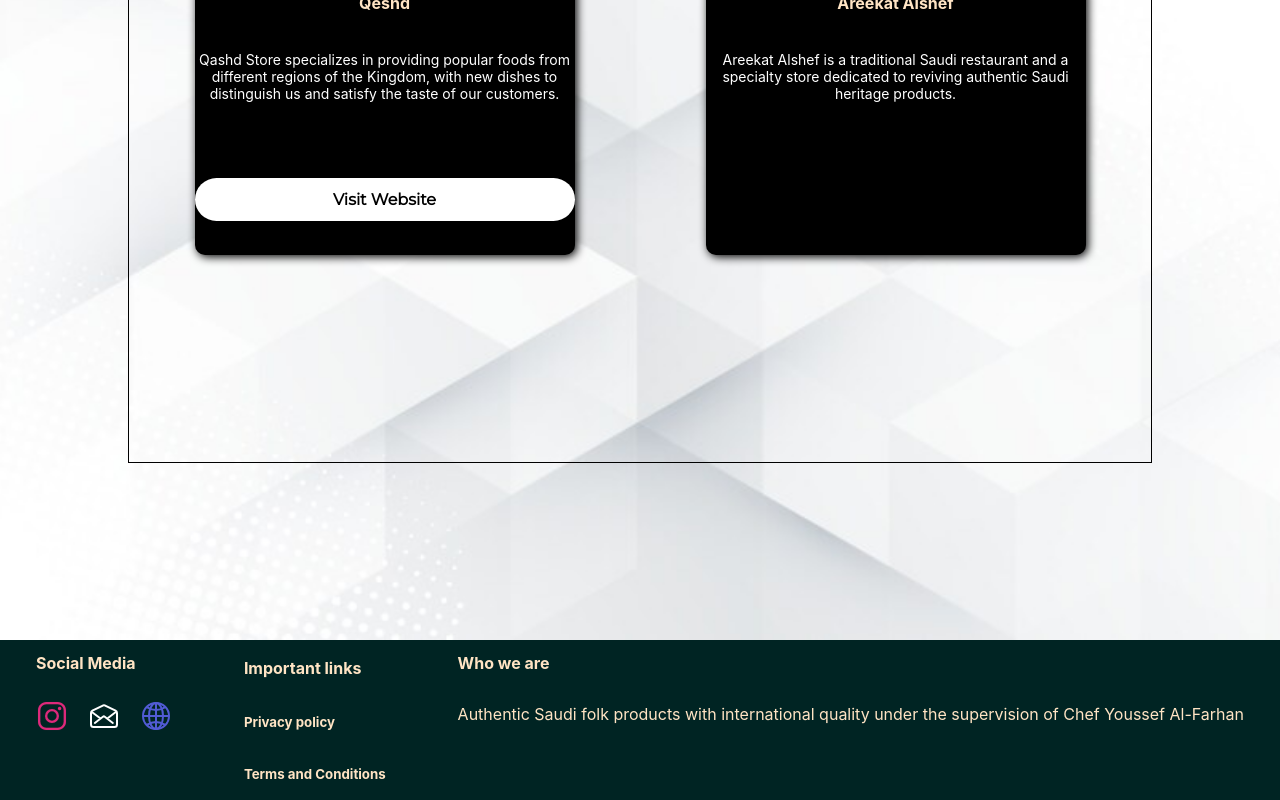
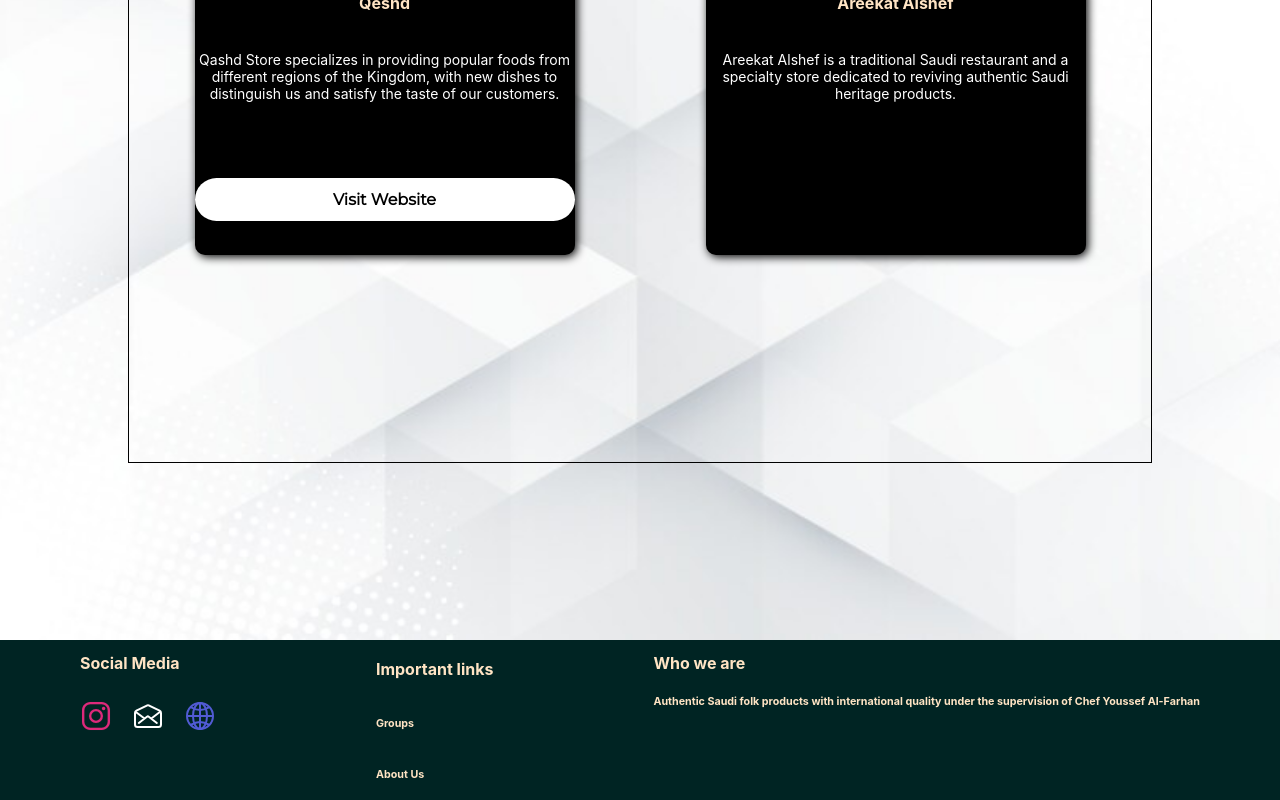
Before and after one commit to vigneshactech2015/landfour, a React (Create React App) app: page / in a window 1280 px wide. Shown: the part 1898-2698 px from the top of the page. Built offline with nearby package versions, Linux system fonts and the light colour scheme.

Commit message:
Add files via upload

```diff
--- a/src/components/Banner.js
+++ b/src/components/Banner.js
@@ -9,7 +9,7 @@
 
 const Banner = ({language}) => {
     return (
-        <div id="menu" className='banner'>
+        <div id="menu" className='banner' key={language}>
           <Carousel
         className="carousel"
         autoPlay ={true}
@@ -28,6 +28,7 @@
                 ].map((item,index)=>{
                 return (<Link
               style={{ textDecoration: "none", color: "white" }}
+              key={index}
             >
               <div key={index}>
                 <img
--- a/src/components/Contacts.js
+++ b/src/components/Contacts.js
@@ -2,6 +2,14 @@
 import { languages } from "../languages/languages";
 
 const Contacts = ({language}) => {
+
+    const onNavigate = (path) => {
+        const element = document.getElementById(path);
+        if (element) {
+            element.scrollIntoView({ behavior: "smooth" });
+        }
+    }
+
     return(
         <>
         <div className="landfour-contact-maincontainer" id="contact">
@@ -16,13 +24,13 @@
 
             <div className="landfour-importantlinks-container">
             <h4>{languages[language].Important_links}</h4>
-            <h5>{languages[language].Privacy_Policy}</h5>
-            <h5>{languages[language].Terms_Conditions}</h5>
+            <h6 style={{cursor:"pointer"}} onClick={()=>onNavigate("groups")}>{languages[language].Groups}</h6>
+            <h6 style={{cursor:"pointer"}} onClick={()=>onNavigate("about")}>{languages[language].About}</h6>
             </div>
 
             <div className="landfour-whoarewe-container">
                <h4 className="landfour-whoarewe-title">{languages[language].WhoWeAre}</h4>
-               <p className="landfour-whoarewe-description">{languages[language].WhoWeAre_Description}</p>
+               <h6 className="landfour-whoarewe-description">{languages[language].WhoWeAre_Description}</h6>
             </div>
         </div>
         <div>
--- a/src/components/ResponsiveHeader.js
+++ b/src/components/ResponsiveHeader.js
@@ -41,8 +41,14 @@
             </ul>
             <ul className="sidebar">
                 <li onClick={closeSidebar}><a className='sidebar-items' href="#"><ion-icon name="close-outline"></ion-icon></a></li>
-                <li><a className='sidebar-items' onClick={()=>onNavigate("about")}>{languages[language].About}</a></li>
-                <li><a className='sidebar-items' onClick={()=>onNavigate("groups")}>{languages[language].Groups}</a></li>
+                <li><a className='sidebar-items' onClick={()=>{onNavigate("about")
+                closeSidebar()
+                }
+                }>{languages[language].About}</a></li>
+                <li><a className='sidebar-items' onClick={()=>{
+                    onNavigate("groups")
+                    closeSidebar()
+                    }}>{languages[language].Groups}</a></li>
                 <img src={logo} alt="" />
             </ul>
         </nav>
--- a/src/styles/about.css
+++ b/src/styles/about.css
@@ -67,5 +67,15 @@
         all:unset;
         width:50%;
         object-fit: contain;
-        }
+    }
+    .landfour-about-container{
+        height:120vh;
+    }
+    .about-description{
+        margin-top: 15%;
+    }
+
+    .landfour-chef-logo{
+        margin-top: 20%;
+    }
 }
```
Also changed, not shown: 1 other file (tests, documents, lock files or other folders).
